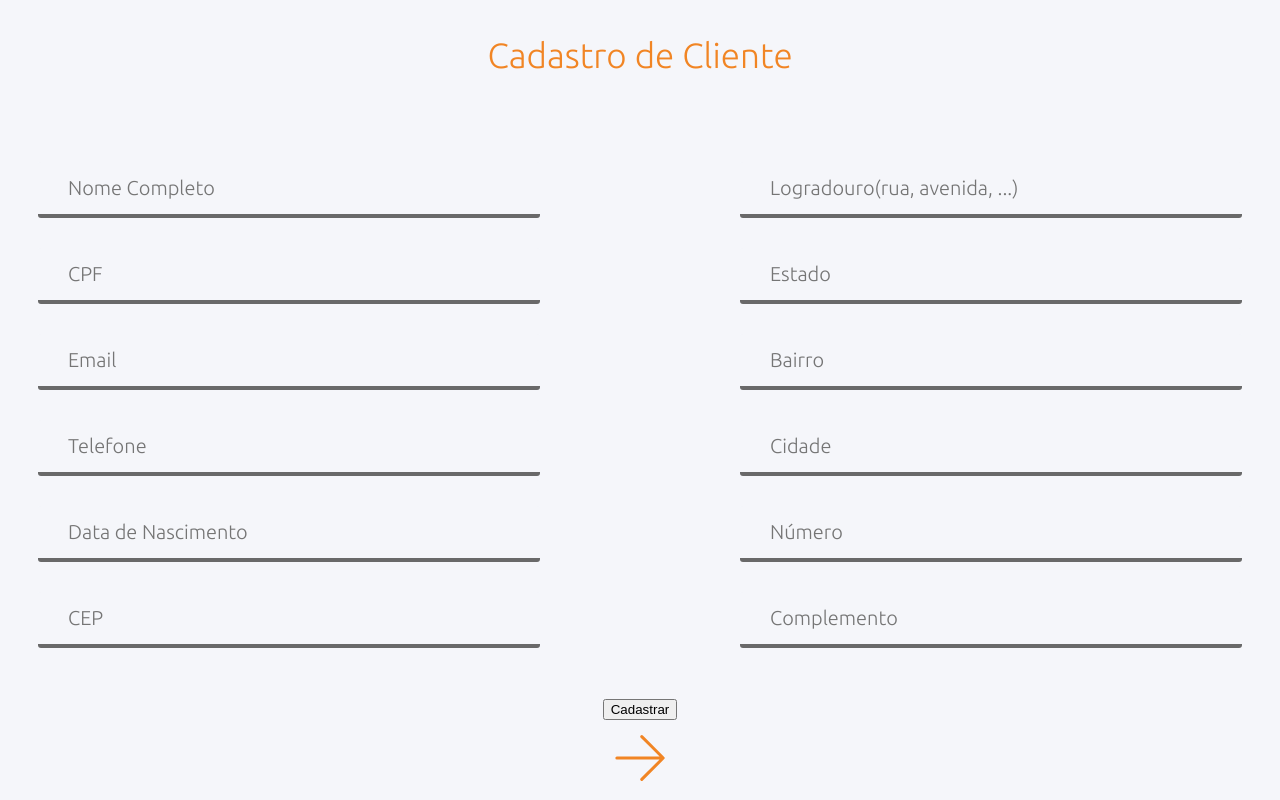
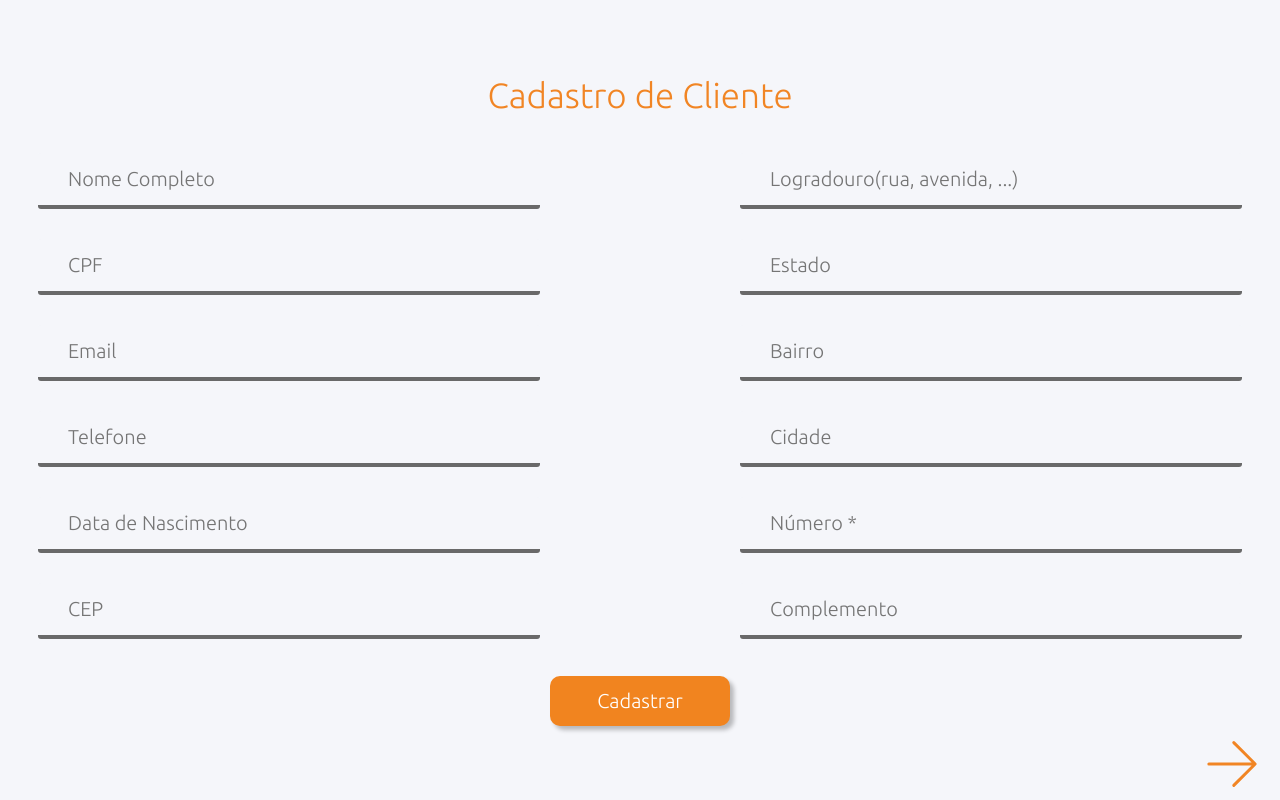
Before and after one commit to whatscodeg3/API-3DSM-Frontend, a React (Vite) app: page /cadastro/cliente in a window 1280 px wide. Built offline with nearby package versions, Linux system fonts and the light colour scheme.

Commit message:
Finalizando estilização da página
Finalizando estilização da página, fazendo o consumo da API para o autopreenchimento do CEP e fazendo o cadastro retornar um JSON ao dar submit

```diff
--- a/package.json
+++ b/package.json
@@ -12,6 +12,7 @@
     "animate.css": "^4.1.1",
     "react": "^18.2.0",
     "react-dom": "^18.2.0",
+    "react-hook-form": "^7.43.7",
     "react-router-dom": "^6.9.0",
     "styled-components": "^5.3.9"
   },
--- a/src/pages/CadastroCliente/defaultStyles.js
+++ b/src/pages/CadastroCliente/defaultStyles.js
@@ -14,11 +14,13 @@ export const Title = styled.p`
     color: #F18524;
     font-size: 35px;
     font-family: 'Ubuntu', sans-serif;
+
+    margin: 0px;
 `;
 
 export const MainBlock = styled.div`
     width: 100vw;
-    height: 90vh;
+    height: 70vh;
 
     display: flex;
     justify-content: center;
@@ -47,3 +49,33 @@ export const InputField = styled.input`
 
     outline: none;
 `;
+
+export const ButtonSubmit = styled.button`
+    width: 180px;
+    height: 50px;
+
+    color: #FFFFFF;
+    background: #F1841F;
+    box-shadow: 4px 4px 4px rgba(0, 0, 0, 0.25);
+    border-radius: 10px;
+    border: none;
+
+    font-size: 20px;
+    font-family: 'Ubuntu', sans-serif;
+
+    cursor: pointer;
+    :hover {
+        transform: scale(1.1);
+        transition: all 0.5s;
+    }
+`;
+
+export const ImageBack = styled.img`
+    position: fixed;
+    right: 10px;
+
+    :hover {
+        transform: scale(1.1);
+        transition: all 0.5s;
+    }
+`;
--- a/src/pages/CadastroCliente/index.jsx
+++ b/src/pages/CadastroCliente/index.jsx
@@ -1,45 +1,128 @@
 import React from "react";
 import { Link } from "react-router-dom";
+import { useForm } from "react-hook-form";
 
 // Styles
 import { GlobalStyle } from "./globalStyles"
-import { Container, MainBlock, Fields, InputField, Title } from "./defaultStyles"
+import { Container, MainBlock, Fields, InputField, Title, ImageBack, ButtonSubmit } from "./defaultStyles"
 
 // Img
 import IconBack from "../../assets/img/IconBack.svg"
 
 function CadastroCliente() {
+
+    const {register, handleSubmit, setValue, setFocus} = useForm();
+
+    const onSubmit = (value) => {
+        console.log(value)
+    }
+
+    const checkCEP = (e) => {
+        const cep = e.target.value.replace(/\D/g, '')
+        console.log(cep)
+        fetch(`http://viacep.com.br/ws/${cep}/json/`).then(res => res.json()).then(data => {
+            console.log(data)
+            setValue('logradouro', data.logradouro)
+            setValue('estado', data.uf)
+            setValue('bairro', data.bairro)
+            setValue('cidade', data.localidade)
+            setFocus('numero')
+        })
+    }
+
     return (
         <>
             <GlobalStyle />
 
-            <Container>
+            <Container onSubmit={handleSubmit(onSubmit)}>
                 <Title>
                     Cadastro de Cliente
                 </Title>
                 <MainBlock>
                     <Fields>
-                        <InputField type="text" name="name" placeholder="Nome Completo" />
-                        <InputField type="text" name="name" placeholder="CPF" /> {/* OBS: Fazer validação */}
-                        <InputField type="text" name="name" placeholder="Email" />
-                        <InputField type="text" name="name" placeholder="Telefone" />
-                        <InputField type="text" name="name" placeholder="Data de Nascimento" />
-                        <InputField type="text" name="name" placeholder="CEP" /> {/* OBS: Fazer autopreenchimento */}
+                        <InputField
+                            type="text"
+                            name="nome"
+                            placeholder="Nome Completo"
+                            {...register("nome")}
+                        />
+                        <InputField
+                            type="text"
+                            name="cpf"
+                            placeholder="CPF"
+                            {...register("cpf")}
+                        /> {/* OBS: Fazer validação */}
+                        <InputField
+                            type="text"
+                            name="email"
+                            placeholder="Email"
+                            {...register("email")}
+                        />
+                        <InputField
+                            type="text"
+                            name="telefone"
+                            placeholder="Telefone"
+                            {...register("telefone")}
+                        />
+                        <InputField
+                            type="text"
+                            name="dataNascimento"
+                            placeholder="Data de Nascimento"
+                            {...register("dataNascimento")}
+                        />
+                        <InputField
+                            type="text"
+                            name="cep"
+                            placeholder="CEP"
+                            {...register("cep")}
+                            onBlur={checkCEP}
+                        />
                     </Fields>
+
                     <Fields>
-                        <InputField type="text" name="name" placeholder="Logradouro(rua, avenida, ...)" />
-                        <InputField type="text" name="name" placeholder="Estado" />
-                        <InputField type="text" name="name" placeholder="Bairro" />
-                        <InputField type="text" name="name" placeholder="Cidade" />
-                        <InputField type="text" name="name" placeholder="Número" />
-                        <InputField type="text" name="name" placeholder="Complemento" />
+                        <InputField
+                            type="text"
+                            name="logradouro"
+                            placeholder="Logradouro(rua, avenida, ...)"
+                            {...register("logradouro")}
+                        />
+                        <InputField
+                            type="text"
+                            name="estado"
+                            placeholder="Estado"
+                            {...register("estado")}
+                        />
+                        <InputField
+                            type="text"
+                            name="bairro"
+                            placeholder="Bairro"
+                            {...register("bairro")}
+                        />
+                        <InputField
+                            type="text"
+                            name="cidade"
+                            placeholder="Cidade"
+                            {...register("cidade")}
+                        />
+                        <InputField
+                            type="text"
+                            name="numero"
+                            placeholder="Número *"
+                            {...register("numero")}
+                        />
+                        <InputField
+                            type="text"
+                            name="complemento"
+                            placeholder="Complemento"
+                            {...register("complemento")}
+                        />
                     </Fields>
                 </MainBlock>
 
-                <button type="submit">Cadastrar</button>
+                <ButtonSubmit type="submit">Cadastrar</ButtonSubmit>
 
                 <Link to={"/"} style={{ textDecoration: 'none' }}>
-                    <img src={IconBack} alt="IconBack" />
+                    <ImageBack src={IconBack} alt="IconBack" />
                 </Link>
             </Container>
         </>
```
Also changed, not shown: 1 other file (tests, documents, lock files or other folders).
